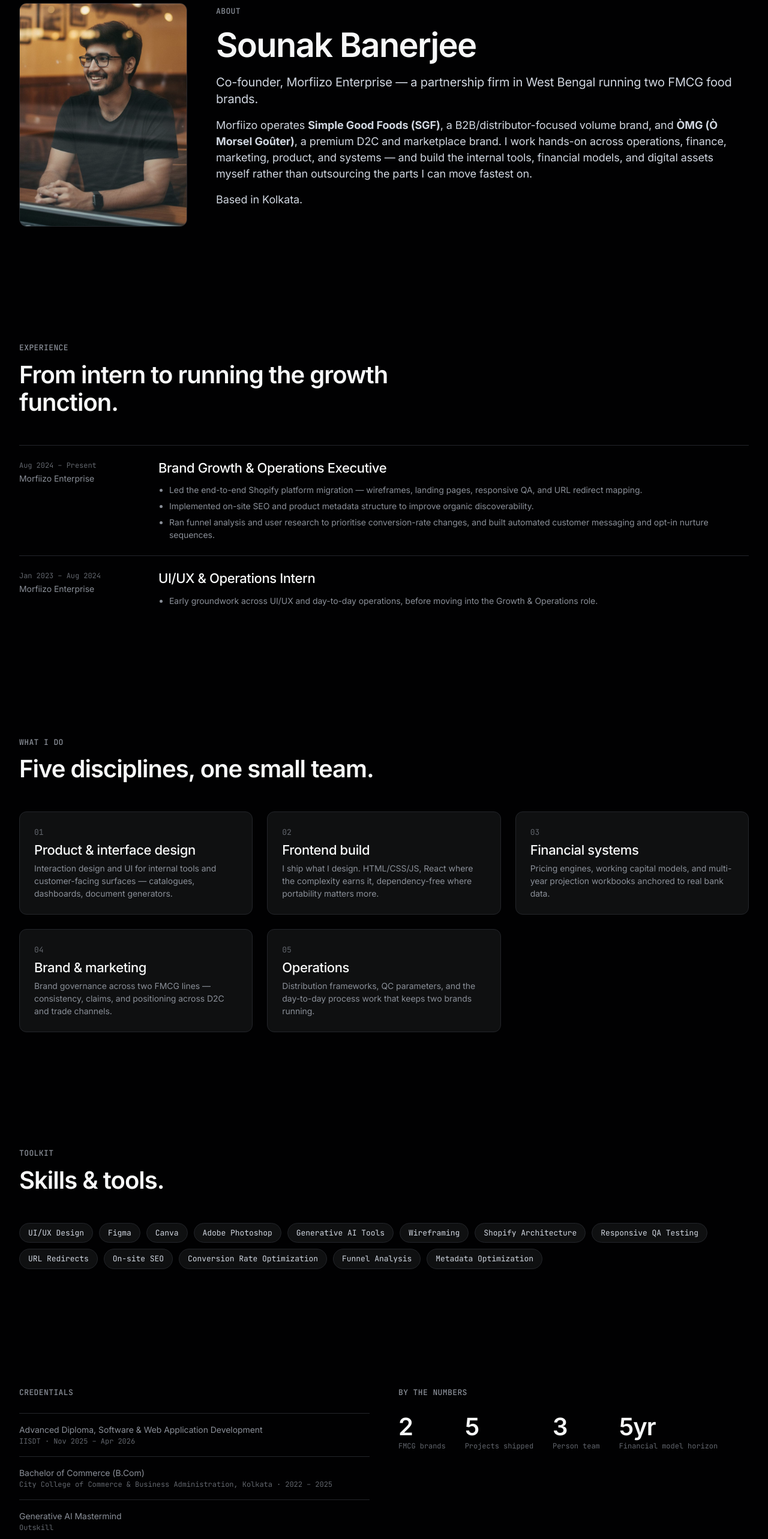
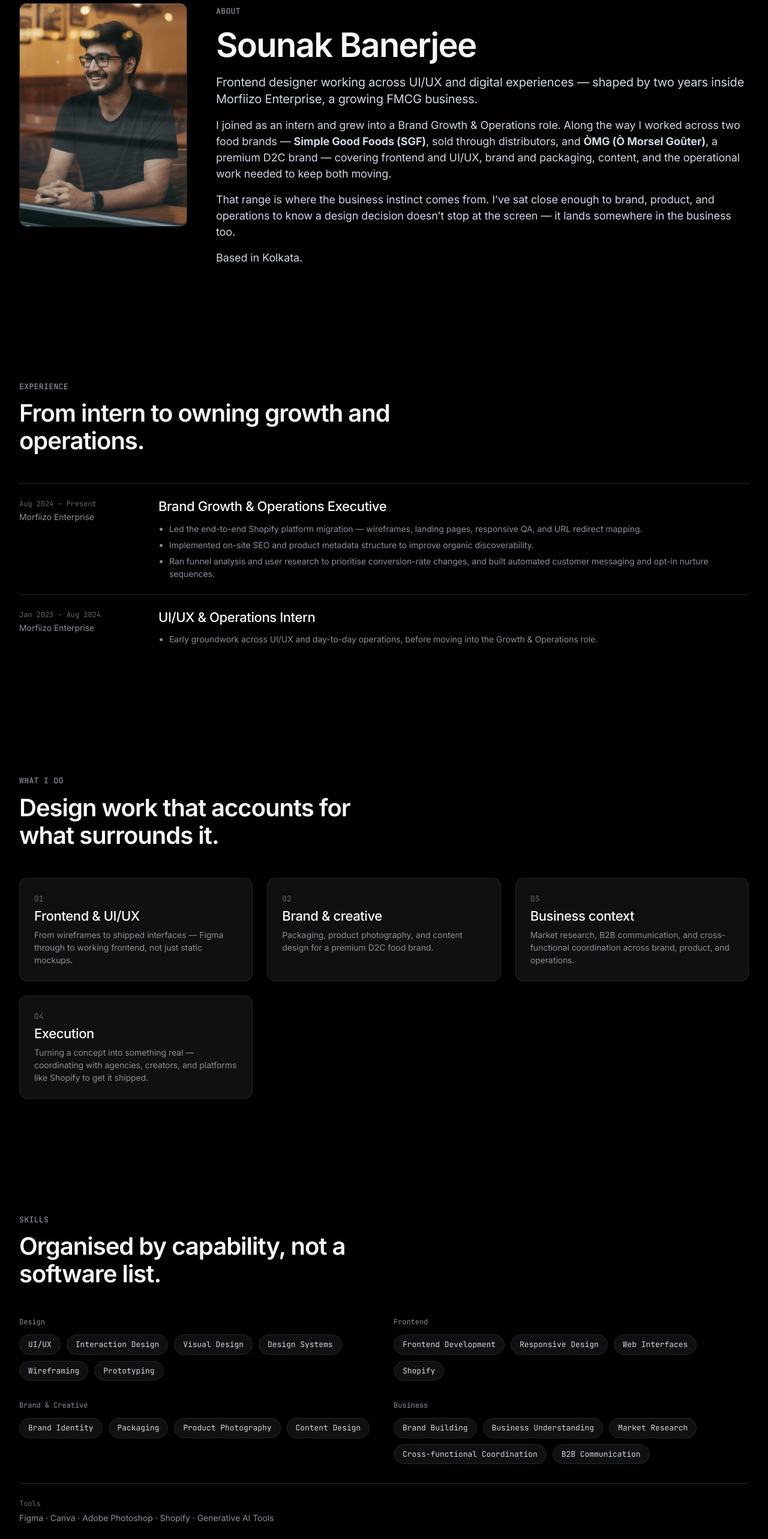
Before and after one commit to sounakban18/sounakban18, a React (Vite) app: page /about in a window 1280 px wide. Shown: the part 100-2666 px from the top of the page at 60% size. Built offline with nearby package versions, Linux system fonts and the light colour scheme.

Commit message:
Add files via upload

```diff
--- a/index.html
+++ b/index.html
@@ -4,8 +4,8 @@
     <meta charset="UTF-8" />
     <link rel="icon" type="image/svg+xml" href="/favicon.svg" />
     <meta name="viewport" content="width=device-width, initial-scale=1.0" />
-    <meta name="description" content="Sounak Banerjee — UI/UX designer and frontend developer. Co-founder of Morfiizo Enterprise, building the design and software behind SGF and ÒMG." />
-    <title>Sounak Banerjee — UI/UX Designer &amp; Frontend Developer</title>
+    <meta name="description" content="Sounak Banerjee — Frontend Designer working across UI/UX and digital experiences, with hands-on brand and business experience from Morfiizo Enterprise." />
+    <title>Sounak Banerjee — Frontend Designer</title>
   </head>
   <body>
     <div id="root"></div>
--- a/src/components/Footer.jsx
+++ b/src/components/Footer.jsx
@@ -7,7 +7,7 @@ export default function Footer() {
         <div className="footer-brand">
           <span className="nav-logo-mark">SB</span>
           <p className="body-sm">
-            Sounak Banerjee — UI/UX design &amp; frontend build, Kolkata.
+            Sounak Banerjee — Frontend design &amp; UI/UX, Kolkata.
           </p>
         </div>
 
--- a/src/components/SystemsStack.jsx
+++ b/src/components/SystemsStack.jsx
@@ -1,9 +1,9 @@
 import { useEffect, useRef } from 'react';
 
 const layers = [
-  { key: 'brand', label: 'Brand', rows: ['ÒMG · thank-you studio', 'SGF · trade identity'], depth: 18 },
-  { key: 'product', label: 'Product', rows: ['3D catalogue', 'Invoice generator'], depth: 34 },
-  { key: 'systems', label: 'Systems', rows: ['Pricing engine', 'P&L · 5yr model'], depth: 52 },
+  { key: 'brand', label: 'Brand', rows: ['ÒMG · packaging & content', 'SGF · trade identity'], depth: 18 },
+  { key: 'product', label: 'Frontend', rows: ['3D catalogue', 'Shopify storefront'], depth: 34 },
+  { key: 'context', label: 'Business context', rows: ['Market research', 'Cross-functional coordination'], depth: 52 },
 ];
 
 export default function SystemsStack() {
--- a/src/index.css
+++ b/src/index.css
@@ -869,6 +869,29 @@ img, svg {
   background: var(--surface-1);
 }
 
+/* Skill groups (About > Skills) */
+.skill-groups {
+  display: grid;
+  grid-template-columns: 1fr;
+  gap: var(--sp-xl);
+}
+.skill-group-title {
+  margin-bottom: var(--sp-sm);
+  color: var(--ink-subtle);
+}
+.tools-row {
+  margin-top: var(--sp-xl);
+  padding-top: var(--sp-lg);
+  border-top: 1px solid var(--hairline);
+  display: flex;
+  flex-direction: column;
+  gap: 4px;
+}
+
+@media (min-width: 720px) {
+  .skill-groups { grid-template-columns: repeat(2, 1fr); }
+}
+
 /* Real photo frame (headshot) */
 .photo-frame {
   width: 100%;
--- a/src/pages/About.jsx
+++ b/src/pages/About.jsx
@@ -4,26 +4,43 @@ import StatCounter from '../components/StatCounter';
 
 const focus = [
   {
-    title: 'Product & interface design',
-    body: 'Interaction design and UI for internal tools and customer-facing surfaces — catalogues, dashboards, document generators.',
+    title: 'Frontend & UI/UX',
+    body: 'From wireframes to shipped interfaces — Figma through to working frontend, not just static mockups.',
   },
   {
-    title: 'Frontend build',
-    body: 'I ship what I design. HTML/CSS/JS, React where the complexity earns it, dependency-free where portability matters more.',
+    title: 'Brand & creative',
+    body: 'Packaging, product photography, and content design for a premium D2C food brand.',
   },
   {
-    title: 'Financial systems',
-    body: 'Pricing engines, working capital models, and multi-year projection workbooks anchored to real bank data.',
+    title: 'Business context',
+    body: 'Market research, B2B communication, and cross-functional coordination across brand, product, and operations.',
   },
   {
-    title: 'Brand & marketing',
-    body: 'Brand governance across two FMCG lines — consistency, claims, and positioning across D2C and trade channels.',
+    title: 'Execution',
+    body: 'Turning a concept into something real — coordinating with agencies, creators, and platforms like Shopify to get it shipped.',
+  },
+];
+
+const skillGroups = [
+  {
+    title: 'Design',
+    items: ['UI/UX', 'Interaction Design', 'Visual Design', 'Design Systems', 'Wireframing', 'Prototyping'],
   },
   {
-    title: 'Operations',
-    body: 'Distribution frameworks, QC parameters, and the day-to-day process work that keeps two brands running.',
+    title: 'Frontend',
+    items: ['Frontend Development', 'Responsive Design', 'Web Interfaces', 'Shopify'],
+  },
+  {
+    title: 'Brand & Creative',
+    items: ['Brand Identity', 'Packaging', 'Product Photography', 'Content Design'],
+  },
+  {
+    title: 'Business',
+    items: ['Brand Building', 'Business Understanding', 'Market Research', 'Cross-functional Coordination', 'B2B Communication'],
   },
 ];
+
+const tools = ['Figma', 'Canva', 'Adobe Photoshop', 'Shopify', 'Generative AI Tools'];
 
 const credentials = [
   { label: 'Advanced Diploma, Software & Web Application Development', detail: 'IISDT · Nov 2025 – Apr 2026' },
@@ -53,12 +70,6 @@ const experience = [
   },
 ];
 
-const skills = [
-  'UI/UX Design', 'Figma', 'Canva', 'Adobe Photoshop', 'Generative AI Tools',
-  'Wireframing', 'Shopify Architecture', 'Responsive QA Testing', 'URL Redirects',
-  'On-site SEO', 'Conversion Rate Optimization', 'Funnel Analysis', 'Metadata Optimization',
-];
-
 export default function About() {
   return (
     <>
@@ -71,17 +82,23 @@ export default function About() {
             <span className="eyebrow">About</span>
             <h1 className="display-lg">Sounak Banerjee</h1>
             <p className="subhead">
-              Co-founder, Morfiizo Enterprise — a partnership firm in West Bengal
-              running two FMCG food brands.
+              Frontend designer working across UI/UX and digital experiences —
+              shaped by two years inside Morfiizo Enterprise, a growing FMCG business.
             </p>
             <p className="body-lg">
-              Morfiizo operates <strong>Simple Good Foods (SGF)</strong>, a
-              B2B/distributor-focused volume brand, and{' '}
-              <strong>ÒMG (Ò Morsel Goûter)</strong>, a premium D2C and
-              marketplace brand. I work hands-on across operations, finance,
-              marketing, product, and systems — and build the internal tools,
-              financial models, and digital assets myself rather than
-              outsourcing the parts I can move fastest on.
+              I joined as an intern and grew into a Brand Growth &amp; Operations
+              role. Along the way I worked across two food brands —{' '}
+              <strong>Simple Good Foods (SGF)</strong>, sold through
+              distributors, and <strong>ÒMG (Ò Morsel Goûter)</strong>, a
+              premium D2C brand — covering frontend and UI/UX, brand and
+              packaging, content, and the operational work needed to keep
+              both moving.
+            </p>
+            <p className="body-lg">
+              That range is where the business instinct comes from. I&rsquo;ve
+              sat close enough to brand, product, and operations to know a
+              design decision doesn&rsquo;t stop at the screen — it lands
+              somewhere in the business too.
             </p>
             <p className="body-lg">Based in Kolkata.</p>
           </Reveal>
@@ -92,7 +109,7 @@ export default function About() {
         <div className="container">
           <Reveal className="section-head">
             <span className="eyebrow">Experience</span>
-            <h2 className="display-md">From intern to running the growth function.</h2>
+            <h2 className="display-md">From intern to owning growth and operations.</h2>
           </Reveal>
           <div className="timeline">
             {experience.map((job, i) => (
@@ -119,7 +136,7 @@ export default function About() {
         <div className="container">
           <Reveal className="section-head">
             <span className="eyebrow">What I do</span>
-            <h2 className="display-md">Five disciplines, one small team.</h2>
+            <h2 className="display-md">Design work that accounts for what surrounds it.</h2>
           </Reveal>
           <div className="focus-grid">
             {focus.map((f, i) => (
@@ -136,16 +153,27 @@ export default function About() {
       <section className="section">
         <div className="container">
           <Reveal className="section-head">
-            <span className="eyebrow">Toolkit</span>
-            <h2 className="display-md">Skills &amp; tools.</h2>
+            <span className="eyebrow">Skills</span>
+            <h2 className="display-md">Organised by capability, not a software list.</h2>
           </Reveal>
-          <div className="skill-cloud">
-            {skills.map((s, i) => (
-              <Reveal as="span" key={s} delay={i * 30} className="skill-pill mono">
-                {s}
+          <div className="skill-groups">
+            {skillGroups.map((group, gi) => (
+              <Reveal as="div" key={group.title} delay={gi * 60} className="skill-group">
+                <p className="caption skill-group-title">{group.title}</p>
+                <div className="skill-cloud">
+                  {group.items.map((s) => (
+                    <span key={s} className="skill-pill mono">
+                      {s}
+                    </span>
+                  ))}
+                </div>
               </Reveal>
             ))}
           </div>
+          <Reveal delay={240} className="tools-row">
+            <p className="caption">Tools</p>
+            <p className="body-sm">{tools.join(' · ')}</p>
+          </Reveal>
         </div>
       </section>
 
@@ -168,7 +196,6 @@ export default function About() {
               <StatCounter value={2} label="FMCG brands" />
               <StatCounter value={5} label="Projects shipped" />
               <StatCounter value={3} label="Person team" />
-              <StatCounter value={5} suffix="yr" label="Financial model horizon" />
             </div>
           </Reveal>
         </div>
--- a/src/pages/Contact.jsx
+++ b/src/pages/Contact.jsx
@@ -23,10 +23,10 @@ export default function Contact() {
       <div className="container contact-grid">
         <Reveal className="contact-copy">
           <span className="eyebrow">Contact</span>
-          <h1 className="display-lg">Let&rsquo;s build something.</h1>
+          <h1 className="display-lg">Let&rsquo;s build something useful.</h1>
           <p className="body-lg">
-            Open to design and frontend work, systems/tooling projects, or a
-            conversation about how Morfiizo runs its two brands.
+            Open to frontend design and UI/UX work — especially where the
+            brief goes beyond the screen into brand, product, or business context.
           </p>
           <div className="contact-channels">
             <a href="mailto:itssounakbanerjee@gmail.com" className="contact-channel" data-cursor="view">
--- a/src/pages/Home.jsx
+++ b/src/pages/Home.jsx
@@ -19,10 +19,10 @@ const marqueeItems = [
   'Simple Good Foods',
   'ÒMG',
   'Morfiizo Enterprise',
+  'Figma',
+  'Shopify',
   'React',
-  'Figma',
-  'Google Apps Script',
-  'Systems Design',
+  'UI/UX',
 ];
 
 export default function Home() {
@@ -35,18 +35,17 @@ export default function Home() {
         <div className="container hero-grid">
           <div className="hero-copy glass-panel">
             <Reveal>
-              <span className="eyebrow">UI/UX Designer · Frontend · Operator</span>
+              <span className="eyebrow">Sounak Banerjee — Frontend Designer</span>
             </Reveal>
             <Reveal delay={80}>
               <h1 className="display-xl">
-                Design systems for businesses<br />that actually ship.
+                UI/UX and frontend work,<br />built with business context.
               </h1>
             </Reveal>
             <Reveal delay={160}>
               <p className="subhead hero-subhead">
-                I co-run Morfiizo Enterprise — two FMCG food brands, SGF and ÒMG —
-                and build the design and software that runs underneath them:
-                interfaces, pricing engines, and the tools our own team uses every day.
+                Two years inside a growing FMCG operation taught me that design
+                decisions ripple into brand, users, and operations — not just the screen.
               </p>
             </Reveal>
             <Reveal delay={240}>
@@ -73,7 +72,7 @@ export default function Home() {
         <div className="container">
           <Reveal className="section-head">
             <span className="eyebrow">Selected work</span>
-            <h2 className="display-md">Five problems, five shipped tools.</h2>
+            <h2 className="display-md">Five real problems, five shipped builds.</h2>
           </Reveal>
 
           <div className="project-grid">
@@ -91,16 +90,16 @@ export default function Home() {
           </Reveal>
           <Reveal delay={100} className="about-teaser-copy">
             <span className="eyebrow">About</span>
-            <h2 className="display-md">Hands-on across the whole stack of a small business.</h2>
+            <h2 className="display-md">Design work grounded in real business context.</h2>
             <p className="body-lg">
-              Operations, finance, marketing, product, and the systems in between —
-              I build the internal tools myself rather than hand off the parts I can
-              reason about fastest.
+              Two years inside Morfiizo Enterprise — across UI/UX, frontend, brand,
+              and operations — is where that instinct comes from. Not theory: brand
+              meetings, distributor calls, and the occasional broken storefront.
             </p>
             <div className="stat-row">
-              <StatCounter value={2} label="FMCG brands run" />
-              <StatCounter value={5} label="Products shipped here" />
-              <StatCounter value={3} label="Person core team" />
+              <StatCounter value={2} label="FMCG brands" />
+              <StatCounter value={5} label="Projects shipped" />
+              <StatCounter value={3} label="Person team" />
             </div>
             <Link to="/about" className="btn btn-secondary">
               More about me
@@ -112,7 +111,7 @@ export default function Home() {
       <section className="section cta-band">
         <div className="container cta-band-inner">
           <Reveal>
-            <h2 className="display-lg">Have something to build?</h2>
+            <h2 className="display-lg">Let&rsquo;s build something useful.</h2>
           </Reveal>
           <Reveal delay={100}>
             <Link to="/contact" className="btn btn-primary" data-cursor="view">
--- a/src/pages/Projects.jsx
+++ b/src/pages/Projects.jsx
@@ -3,7 +3,7 @@ import { projects } from '../data/projects';
 import ProjectCard from '../components/ProjectCard';
 import Reveal from '../components/Reveal';
 
-const categories = ['All', 'Product', 'Systems', 'Brand', 'Internal Tools'];
+const categories = ['All', 'Frontend', 'Systems', 'Brand', 'Internal Tools'];
 
 function matchesCategory(project, category) {
   if (category === 'All') return true;
@@ -22,10 +22,10 @@ export default function Projects() {
       <div className="container">
         <Reveal className="section-head">
           <span className="eyebrow">Projects</span>
-          <h1 className="display-lg">Work built for a two-brand, three-person operation.</h1>
+          <h1 className="display-lg">Work built inside a real business, not an agency brief.</h1>
           <p className="body-lg page-head-copy">
-            Everything here shipped inside Morfiizo Enterprise — no agency brief,
-            no hand-off. I owned the problem, the design, and the code.
+            Everything here shipped inside Morfiizo Enterprise — no client
+            hand-off. I owned the problem, the design, and the build.
           </p>
         </Reveal>
 
```
Also changed, not shown: src/data/projects.js (+26 -26 lines).
